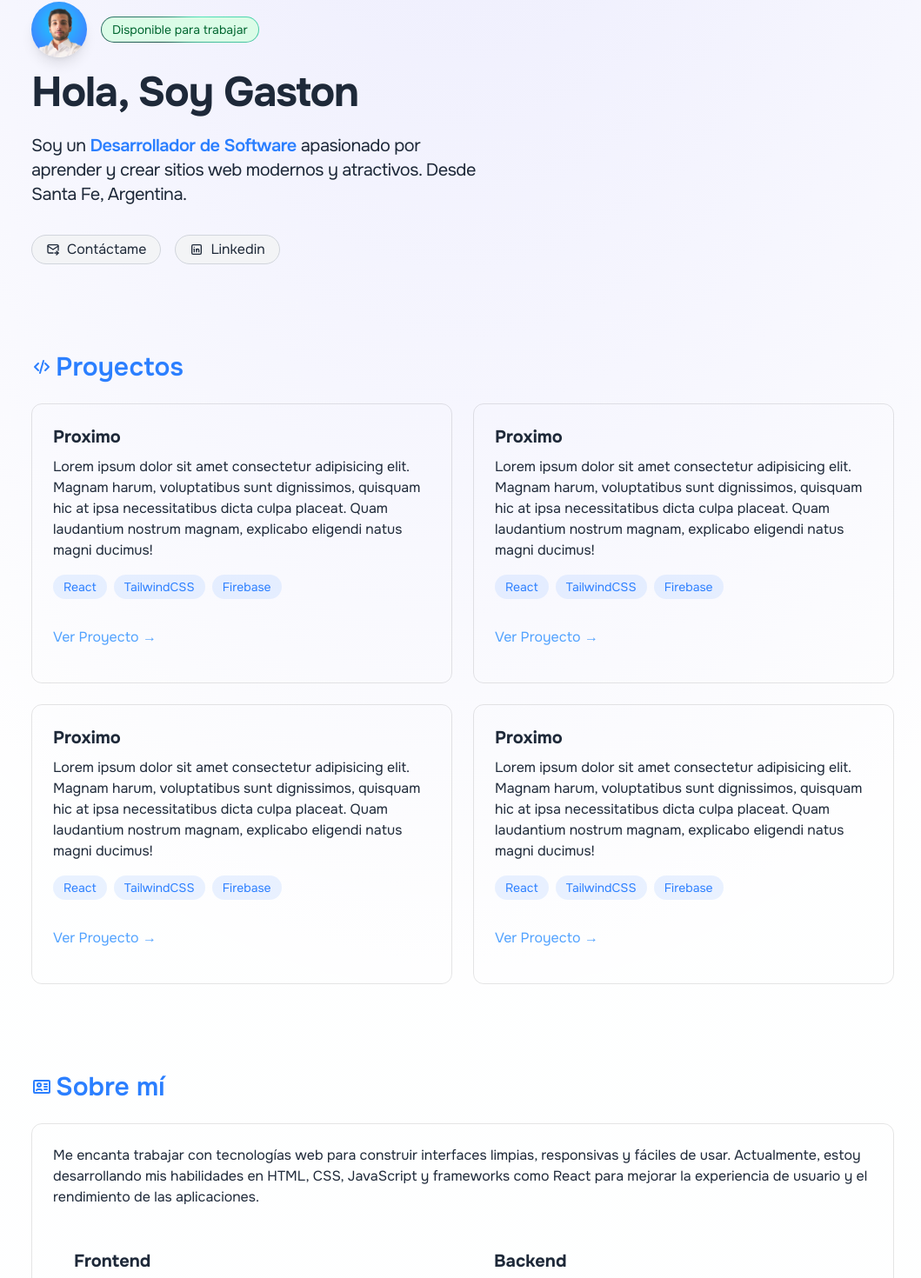
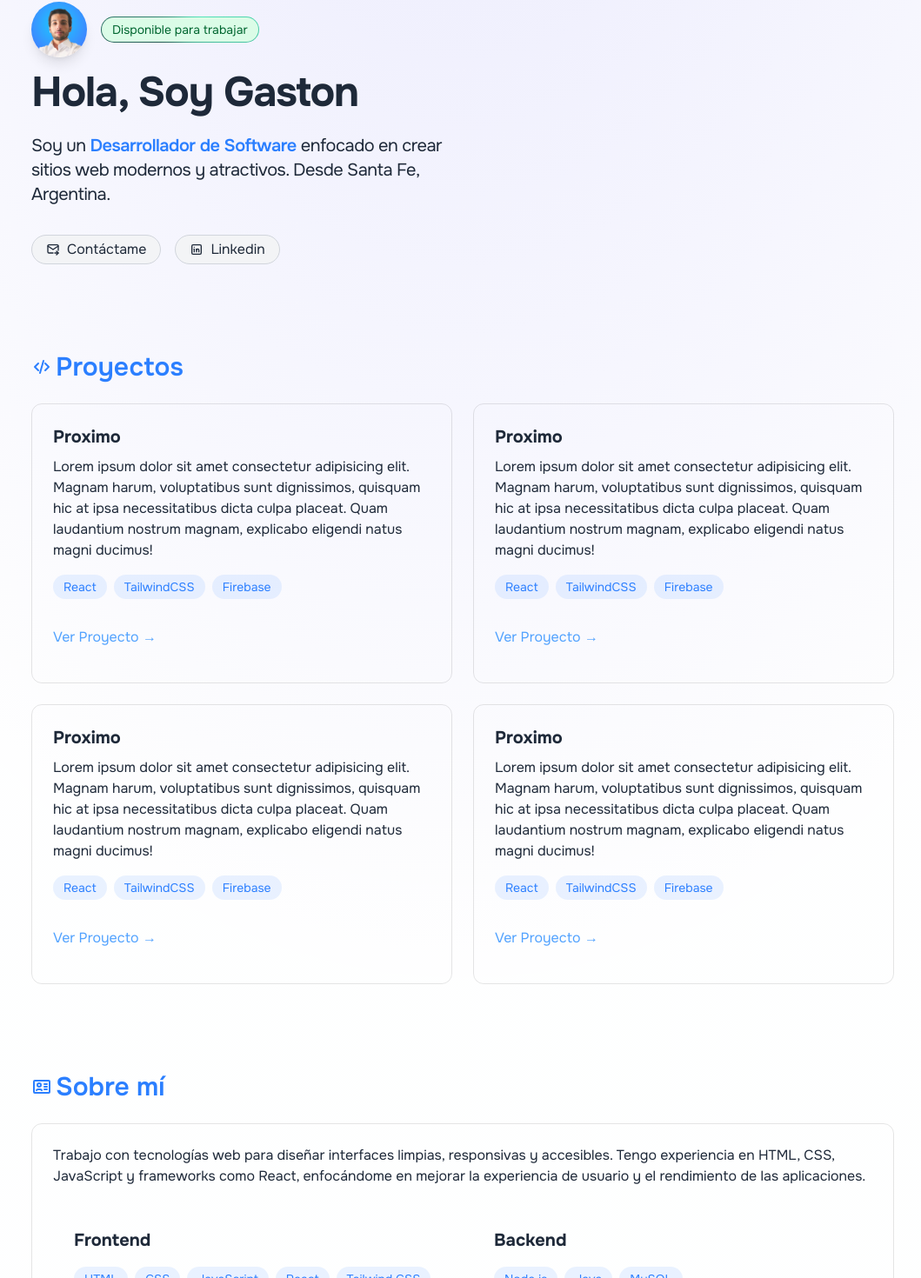
Before and after one commit to gastonr9/portfolio, a React (Vite) app: page / in a window 1280 px wide. Shown: the part 138-1608 px from the top of the page at 87% size, without its empty margins (108-1167 px from the left). Built offline with nearby package versions, Linux system fonts and the light colour scheme.

Commit message:
correcion textos

```diff
--- a/src/components/ThemeToggle.jsx
+++ b/src/components/ThemeToggle.jsx
@@ -53,7 +53,7 @@ const ThemeToggle = () => {
     >
       {/* Botón para abrir/cerrar el menú */}
       <button
-        className="appearance-none border-none flex hover:scale-90 scale-70 stroke-[2.5] hover:stroke-2"
+        className="appearance-none border-none flex hover:scale-90 scale-70 stroke-[2.5] hover:stroke-2 transition"
         onClick={() => setIsMenuOpen(!isMenuOpen)}
       >
         {/* Íconos SVG en línea */}
@@ -63,6 +63,7 @@ const ThemeToggle = () => {
             width="24"
             height="24"
             viewBox="0 0 24 24"
+            className="transition-all"
           >
             <path
               fill="none"
@@ -80,6 +81,7 @@ const ThemeToggle = () => {
             width="24"
             height="24"
             viewBox="0 0 24 24"
+            className="transition-all"
           >
             <path
               fill="none"
@@ -97,6 +99,7 @@ const ThemeToggle = () => {
             width="24"
             height="24"
             viewBox="0 0 24 24"
+            className="transition-all"
           >
             <g fill="none" stroke="currentColor" strokeWidth="1.5">
               <path
--- a/src/components/sections/About.jsx
+++ b/src/components/sections/About.jsx
@@ -30,11 +30,10 @@ export const About = () => {
         </h2>
         <div className=" p-6 rounded-xl border border-black/10 hover:-translate-y-1 hover:border-blue-500/30 dark:border-white/10 hover:shadow-[0_2px_8px_rgba(59,130,246,0.2)] transition ">
           <p className=" mb-6">
-            Me encanta trabajar con tecnologías web para construir interfaces
-            limpias, responsivas y fáciles de usar. Actualmente, estoy
-            desarrollando mis habilidades en HTML, CSS, JavaScript y frameworks
-            como React para mejorar la experiencia de usuario y el rendimiento
-            de las aplicaciones.
+            Trabajo con tecnologías web para diseñar interfaces limpias,
+            responsivas y accesibles. Tengo experiencia en HTML, CSS, JavaScript
+            y frameworks como React, enfocándome en mejorar la experiencia de
+            usuario y el rendimiento de las aplicaciones.
           </p>
           <div className=" grid grid-cols-1 md:grid-cols-2 gap-6">
             <div className=" rounded-xl p-6 hover:-translate-y-1 transition-all">
--- a/src/components/sections/Home.jsx
+++ b/src/components/sections/Home.jsx
@@ -33,9 +33,8 @@ export const Home = () => {
           Hola, Soy Gaston
         </h1>
         <p className="mt-6 max-w-lg tracking-tight text-xl text-gray-800 dark:text-gray-300 [&>strong]:text-blue-500 [&>strong]:font-semibold">
-          Soy un <strong>Desarrollador de Software</strong> apasionado por
-          aprender y crear sitios web modernos y atractivos. Desde Santa Fe,
-          Argentina.
+          Soy un <strong>Desarrollador de Software</strong> enfocado en crear
+          sitios web modernos y atractivos. Desde Santa Fe, Argentina.
         </p>
         <nav className="flex flex-wrap gap-4 mt-8">
           <a
```
